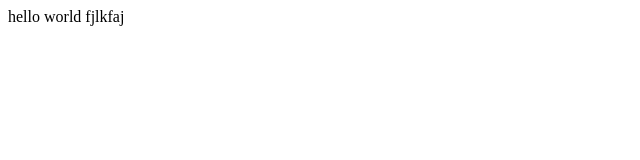
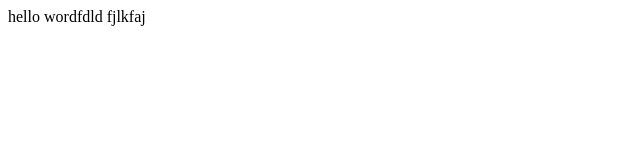
Before and after one commit to Whlevestellar/git-demo, a plain HTML site: page index.html in a window 1280 px wide. Shown: the full height of the page, 0-640 px from the left. Drawn offline with Linux system fonts and the light colour scheme.

Commit message:
Fourth save

```diff
--- a/index.html
+++ b/index.html
@@ -6,6 +6,6 @@
     <title>Document</title>
 </head>
 <body>
-    <div>hello world   fjlkfaj</div>
+    <div>hello wordfdld   fjlkfaj</div>
 </body>
 </html>
```
